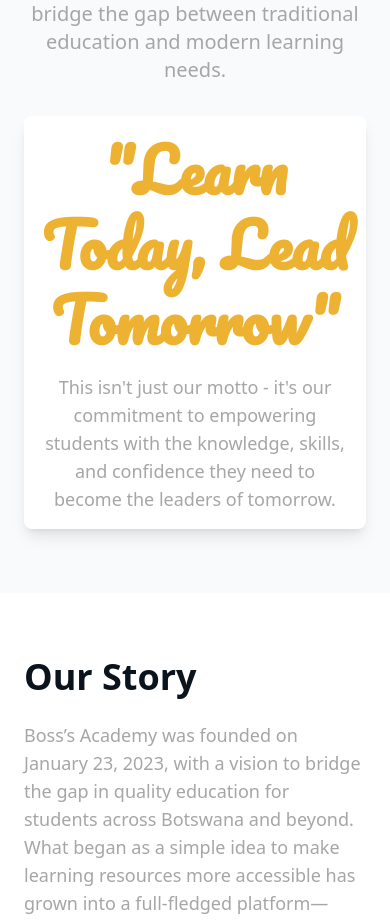
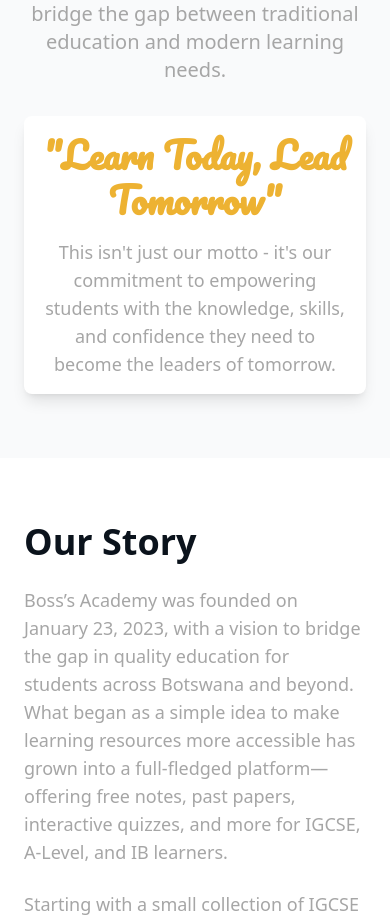
Before and after one commit to Boss-s-Academy/Boss-s-Academy, a Next.js app: page /about in a window 390 px wide. Shown: the part 840-1762 px from the top of the page. Built offline with nearby package versions, Linux system fonts and the light colour scheme; no server answers.

Commit message:
Updated subject page and ignored .vs folder

```diff
--- a/app/about/page.tsx
+++ b/app/about/page.tsx
@@ -102,7 +102,7 @@
 
                         <div className="bg-white p-4 rounded-lg shadow-lg">
                             <div
-                                className="text-6xl sm:text-4xl md:text-6xl font-bold text-[#edb232] mb-4 break-words leading-tight"
+                                className="text-4xl sm:text-2xl md:text-6xl font-bold text-[#edb232] mb-4 break-words leading-tight"
                                 style={{ fontFamily: 'Pacifico, serif' }}
                             >
                                 "Learn Today, Lead Tomorrow"
```
